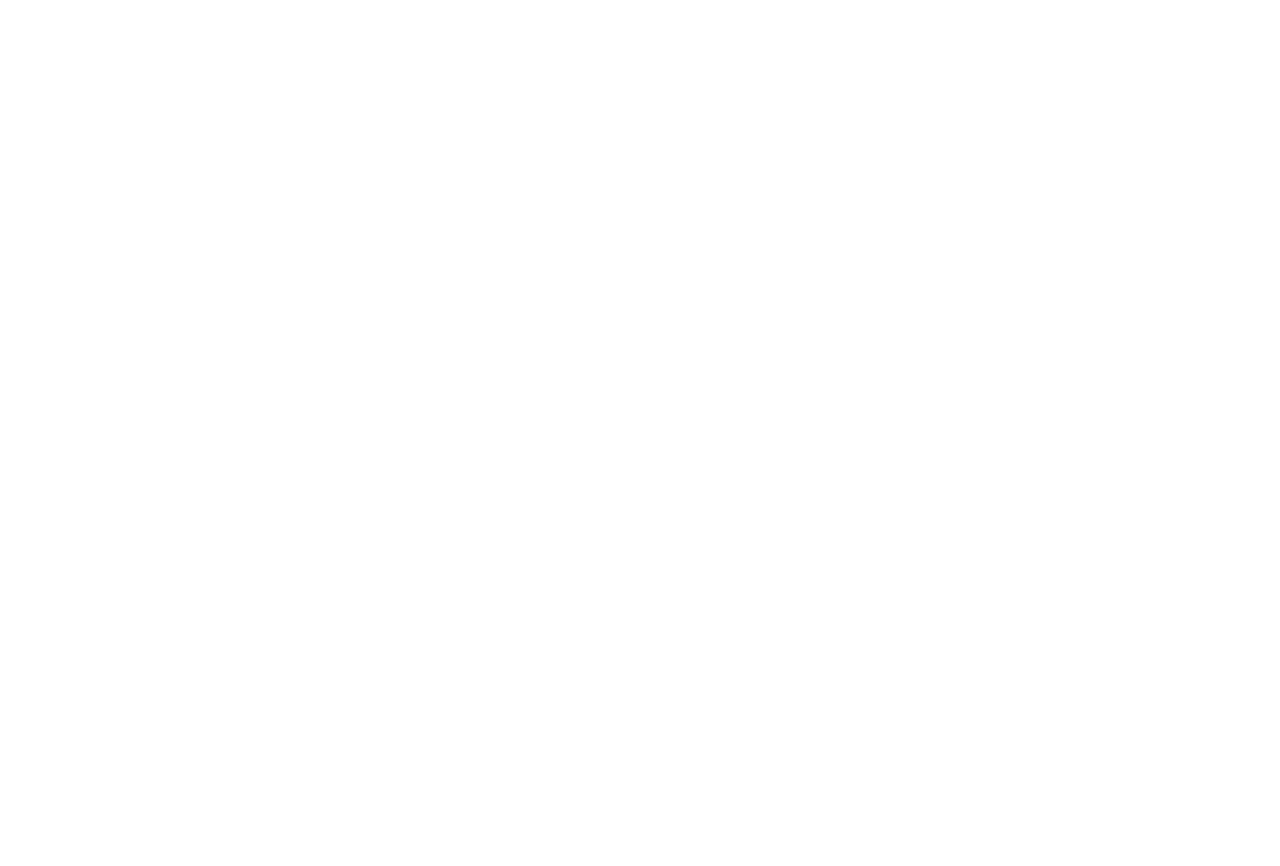
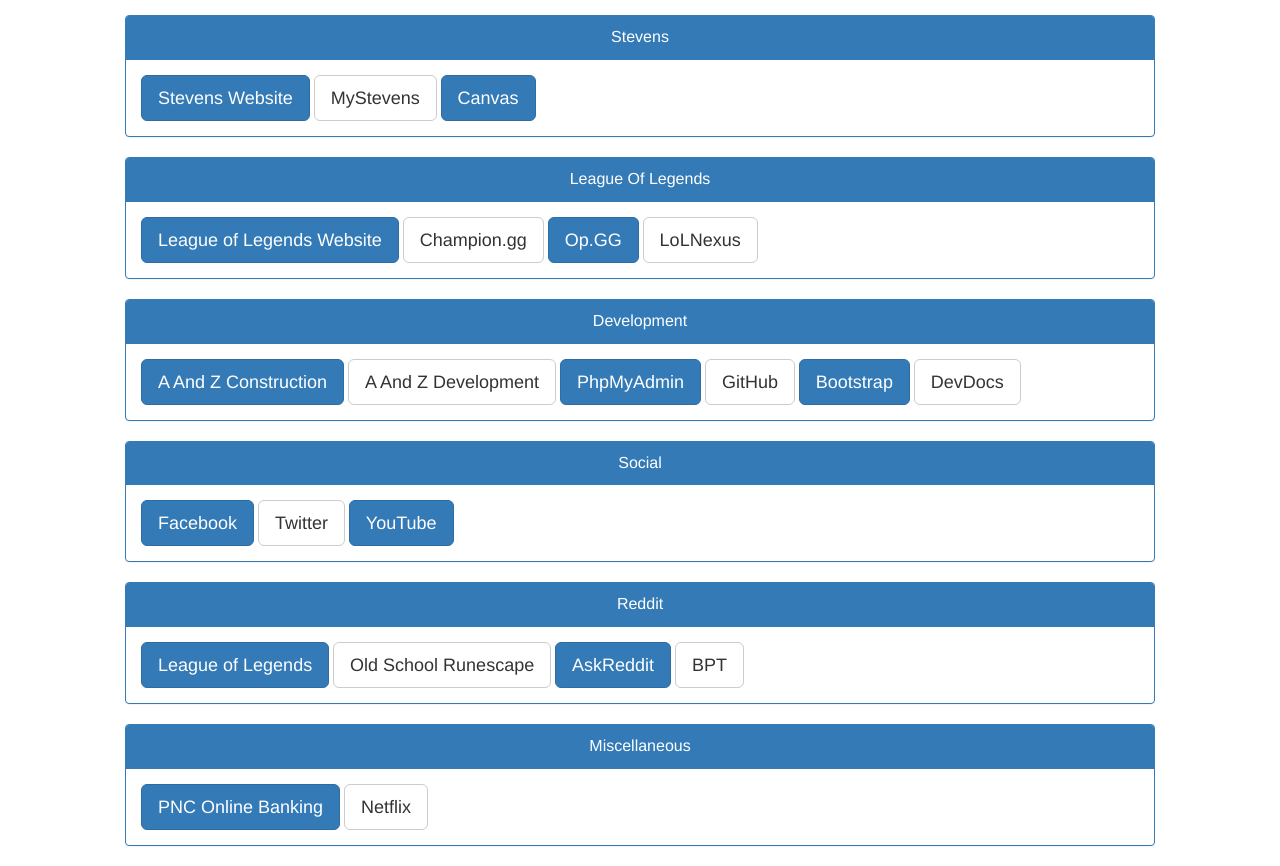
Before and after one commit to zdonato/homepage, a plain HTML site: page homepage.html in a window 1280 px wide. Before the commit the page ends 800 px from the top, so only its background shows below. Drawn offline with Linux system fonts and the light colour scheme.

Commit message:
Basic homepage setup.

```diff
--- a/homepage.html
+++ b/homepage.html
@@ -1,13 +1,28 @@
-<!DOCTYPE html ng-app="homepage">
-<html lang="en">
+<!DOCTYPE html>
+<html lang="en" ng-app="homepage">
 <head>
     <meta charset="UTF-8">
     <title>Zach's Homepage</title>
-    <link href="css/style.css" type="text/css">
-    <link href="css/bootstrap.min.css" type="text/css">
-    <link href="js/angular.min.js" type="text/javascript">
+    <link rel="stylesheet" href="css/bootstrap.min.css" type="text/css">
+    <script src="js/angular.min.js" type="text/javascript"></script>
+    <script src="js/app.js" type="text/javascript"></script>
+    <script src="js/Controllers/HomePageController.js"></script>
 </head>
-<body ng-controller="HomepageController">
-    <div class=""> </div>
+<body ng-controller="HomePageController" class="center-block" style="width: 1000px">
+    <div class="row" style="margin-top: 15px">
+        <div class="panel panel-primary" ng-repeat="group in links">
+            <div class="panel-heading">
+                <div class="panel-title text-center "> {{group.group}} </div>
+            </div>
+            <div class="panel-body">
+                <div class="center-block">
+                    <a ng-repeat="link in group.links" href="{{link.link}}" style="text-decoration: none">
+                        <button ng-if="$even" type="button" class="btn btn-primary btn-lg"> {{link.title}} </button>
+                        <button ng-if="$odd" type="button" class="btn btn-default btn-lg"> {{link.title}} </button>
+                    </a>
+                </div>
+            </div>
+        </div>
+    </div>
 </body>
 </html>
--- a/js/Controllers/HomePageController.js
+++ b/js/Controllers/HomePageController.js
@@ -5,9 +5,9 @@
 homepage.controller('HomePageController', ['$scope', '$http',
     function ($scope, $http) {
 
-        $http.get('../json/links.json')
+        $http.get('js/json/links.json')
             .success( function (response) {
-                $scope.links = response.data;
+                $scope.links = response;
             })
     }
 ]);
--- a/js/json/links.json
+++ b/js/json/links.json
@@ -1,5 +1,120 @@
 [
   {
-
+    "group" : "Stevens",
+    "links" : [
+      {
+        "title" : "Stevens Website",
+        "link" : "https://www.stevens.edu"
+      },
+      {
+        "title" :  "MyStevens",
+        "link" : "https://mystevens.stevens.edu"
+      },
+      {
+        "title" : "Canvas",
+        "link" : "https://sit.instructure.com"
+      }
+    ]
+  },
+  {
+    "group" : "League Of Legends",
+    "links" : [
+      {
+        "title" : "League of Legends Website",
+        "link" : "https://na.leagueoflegends.com"
+      },
+      {
+        "title" : "Champion.gg",
+        "link" : "http://champion.gg"
+      },
+      {
+        "title" : "Op.GG",
+        "link" : "http://na.op.gg/summoner/name/userName=lilsmackzd"
+      },
+      {
+        "title" : "LoLNexus",
+        "link" : "http://www.lolnexus.com/NA/search?name=lilsmackzd&region=NA"
+      }
+    ]
+  },
+  {
+    "group" : "Development",
+    "links" : [
+      {
+        "title" : "A And Z Construction",
+        "link" : "http://www.aandzconstructionservices.com"
+      },
+      {
+        "title" : "A And Z Development",
+        "link" : "localhost:8000"
+      },
+      {
+        "title" : "PhpMyAdmin",
+        "link" : "localhost/phpmyadmin"
+      },
+      {
+        "title" : "GitHub",
+        "link" : "https://www.github.com"
+      },
+      {
+        "title" : "Bootstrap",
+        "link" : "http://www.getbootstrap.com"
+      },
+      {
+        "title" : "DevDocs",
+        "link" : "http://devdocs.io"
+      }
+    ]
+  },
+  {
+    "group" : "Social",
+    "links" : [
+      {
+        "title" : "Facebook",
+        "link" : "https://www.facebook.com"
+      },
+      {
+        "title" : "Twitter",
+        "link" : "https://www.twitter.com"
+      },
+      {
+        "title" : "YouTube",
+        "link" : "https://www.youtube.com"
+      }
+    ]
+  },
+  {
+    "group" : "Reddit",
+    "links": [
+      {
+        "title" : "League of Legends",
+        "link" : "https://www.reddit.com/r/leagueoflegends"
+      },
+      {
+        "title" : "Old School Runescape",
+        "link" : "https://www.reddit.com/r/2007scape"
+      },
+      {
+        "title" : "AskReddit",
+        "link" : "https://www.reddit.com/r/askreddit"
+      },
+      {
+        "title" : "BPT",
+        "link" : "https://www.reddit.com/r/blackpeopletwitter"
+      }
+    ]
+  },
+  {
+    "group" : "Miscellaneous",
+    "links" : [
+      {
+        "title" : "PNC Online Banking",
+        "link" : "https://www.pnc.com/en/personal-banking/virtual-wallet-overview.html"
+      },
+      {
+        "title" : "Netflix",
+        "link" : "http://www.netflix.com/browse"
+      }
+    ]
   }
 ]
```
Also changed, not shown: css/style.css (deleted).
